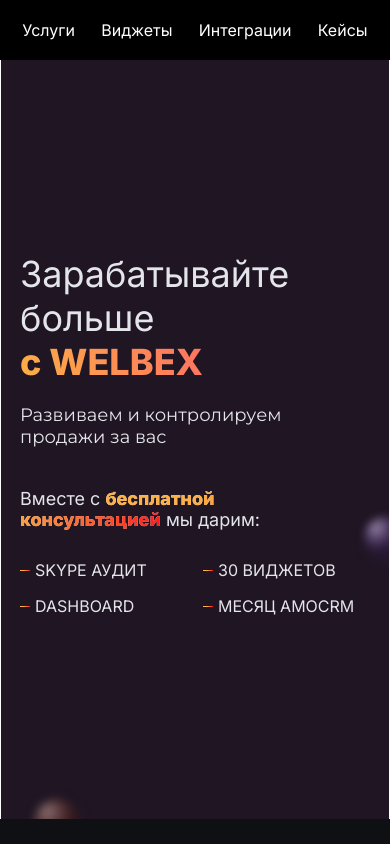
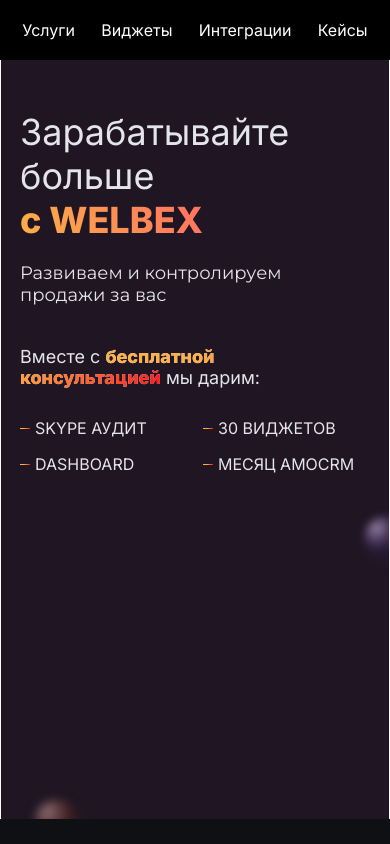
Before and after one commit to kholturaev2001/amoCRM-task-2, a React (Vite) app: page / in a window 390 px wide. Shown: the top 844 px of the page. Built offline with nearby package versions, Linux system fonts and the light colour scheme; a web font is replaced by a local one.

Commit message:
fix bug of footer 4

```diff
--- a/src/components/Navbar/Navbar.module.scss
+++ b/src/components/Navbar/Navbar.module.scss
@@ -67,8 +67,8 @@
       justify-content: space-evenly !important;
       gap: 0 !important;
       background-color: black;
-      position: absolute;
-      top: 0;
+      // position: absolute;
+      // top: 0;
 
       > button {
         color: white;
--- a/src/index.css
+++ b/src/index.css
@@ -18,5 +18,6 @@
 @media screen and (max-width: 768px) and (min-width: 320px) {
   .app_content {
     height: 97vh;
+    justify-content: flex-start;
   }
 }
```
